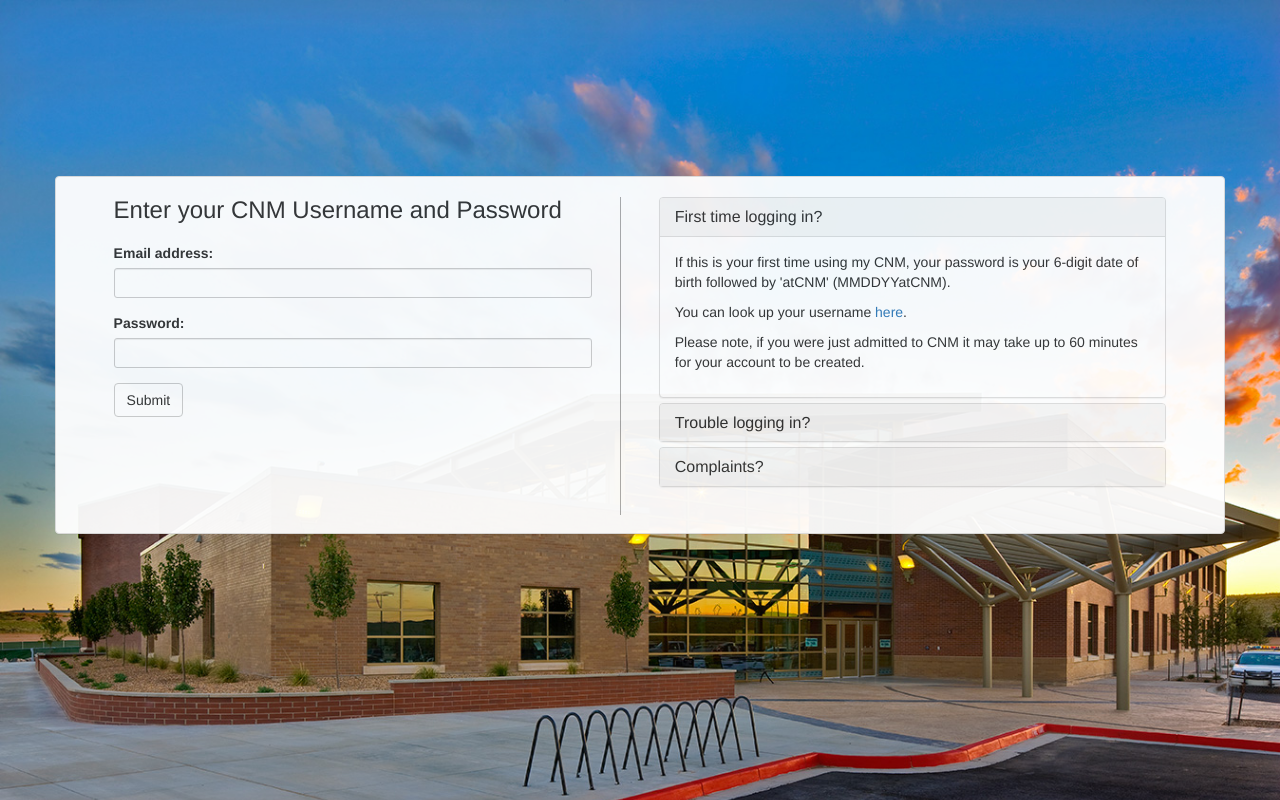
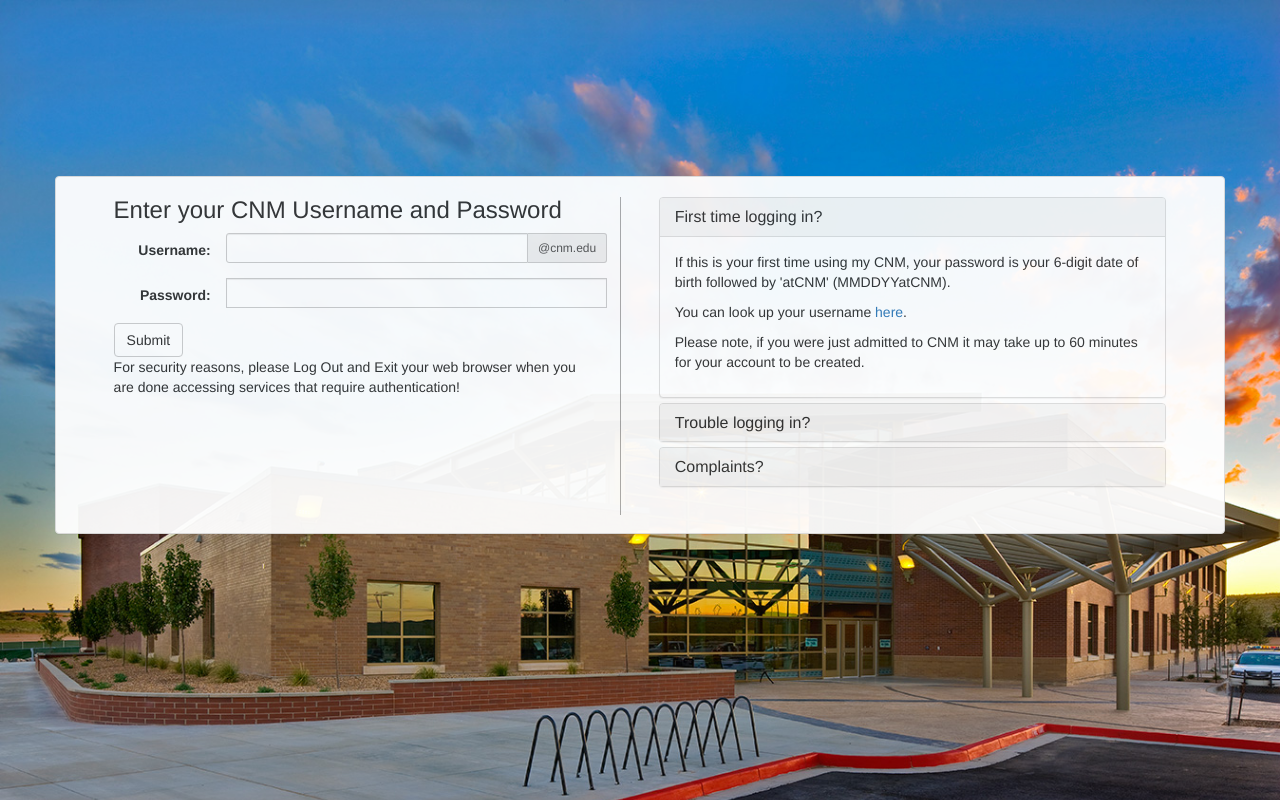
Before and after one commit to eugenehiggins/new-cas-login, a website: page dev/index.html in a window 1280 px wide. Drawn offline with Linux system fonts and the light colour scheme.

Commit message:
inde.html updated

```diff
--- a/dev/index.html
+++ b/dev/index.html
@@ -55,19 +55,23 @@
 		<div class="row panel panel-default">
 			<div class="login-box">
 				<h3>Enter your CNM Username and Password</h3>
-				<p class="lead">
-					<form role="form">
+					<form role="form" class="form-horizontal">
 						<div class="form-group">
-							<label for="email">Email address:</label>
-							<input type="email" class="form-control input-sm" id="email">
+							<label for="email" class="col-sm-3 control-label">Username:</label>
+							<div class="input-group col-sm-9">
+								<input type="email" class="form-control input-sm" id="email">
+								<span class="input-group-addon input-sm" id="basic-addon2">@cnm.edu</span>
+							</div>
 						</div>
 						<div class="form-group">
-							<label for="pwd">Password:</label>
-							<input type="password" class="form-control input-sm" id="pwd">
+							<label for="pwd" class="control-label col-sm-3">Password:</label>
+							<div class="input-group col-sm-9">
+								<input type="password" class="form-control input-sm" id="pwd">
+							</div>
 						</div>
 						<button type="submit" class="btn btn-default">Submit</button>
 					</form>
-				</p>
+					<div class="login-security">For security reasons, please Log Out and Exit your web browser when you are done accessing services that require authentication!</div>
 			</div> <!-- /.login-box -->
 			<div class="instructions-box">
 				<div class="panel-group" id="accordion">
--- a/package.json
+++ b/package.json
@@ -4,7 +4,6 @@
   "description": "",
   "main": "index.js",
   "dependencies": {
-    "gulp": "^3.9.0",
     "gulp-sass": "^2.1.1",
     "install": "^0.4.1",
     "npm": "^3.5.2"
```
